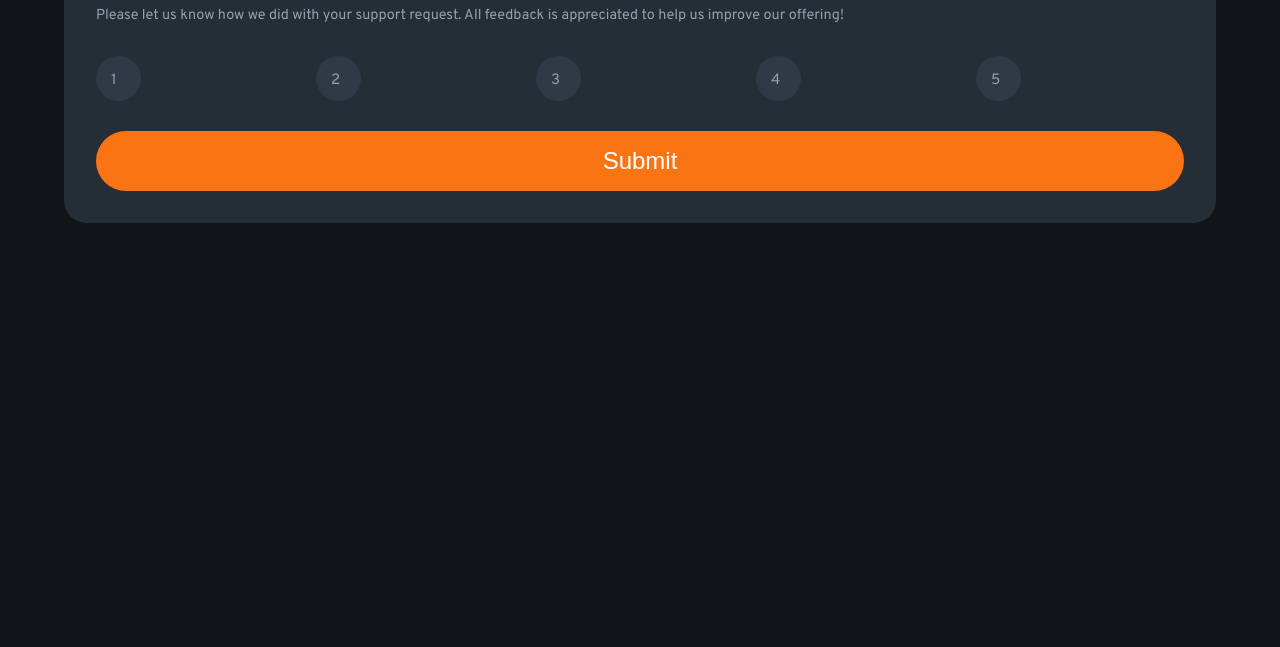
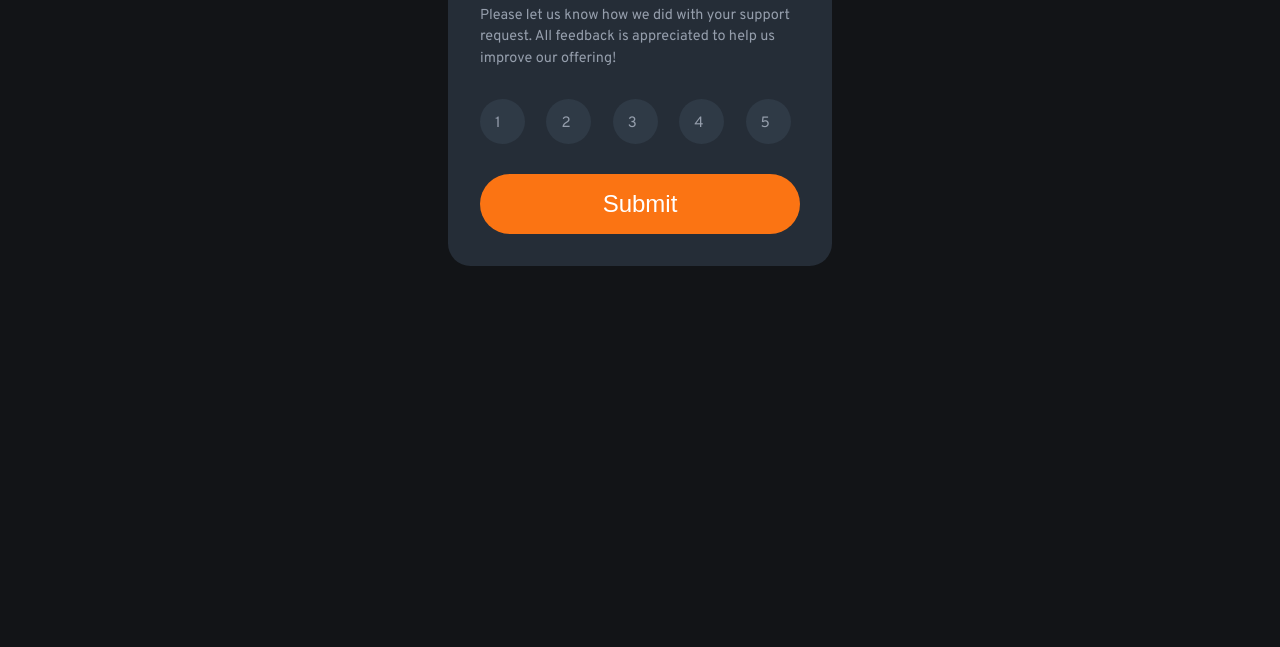
Before and after one commit to ddoyediran/component-rating-card, a plain HTML site: page index.html in a window 1280 px wide. Shown: the part 153-800 px from the top of the page. Drawn offline with Linux system fonts and the light colour scheme.

Commit message:
desktop screen updated

```diff
--- a/style/style.css
+++ b/style/style.css
@@ -97,3 +97,9 @@ body {
   color: hsl(25, 97%, 53%);
   background-color: hsl(0, 0%, 100%);
 }
+
+@media (min-width: 500px) {
+  .card-container {
+    width: 30%;
+  }
+}
```
